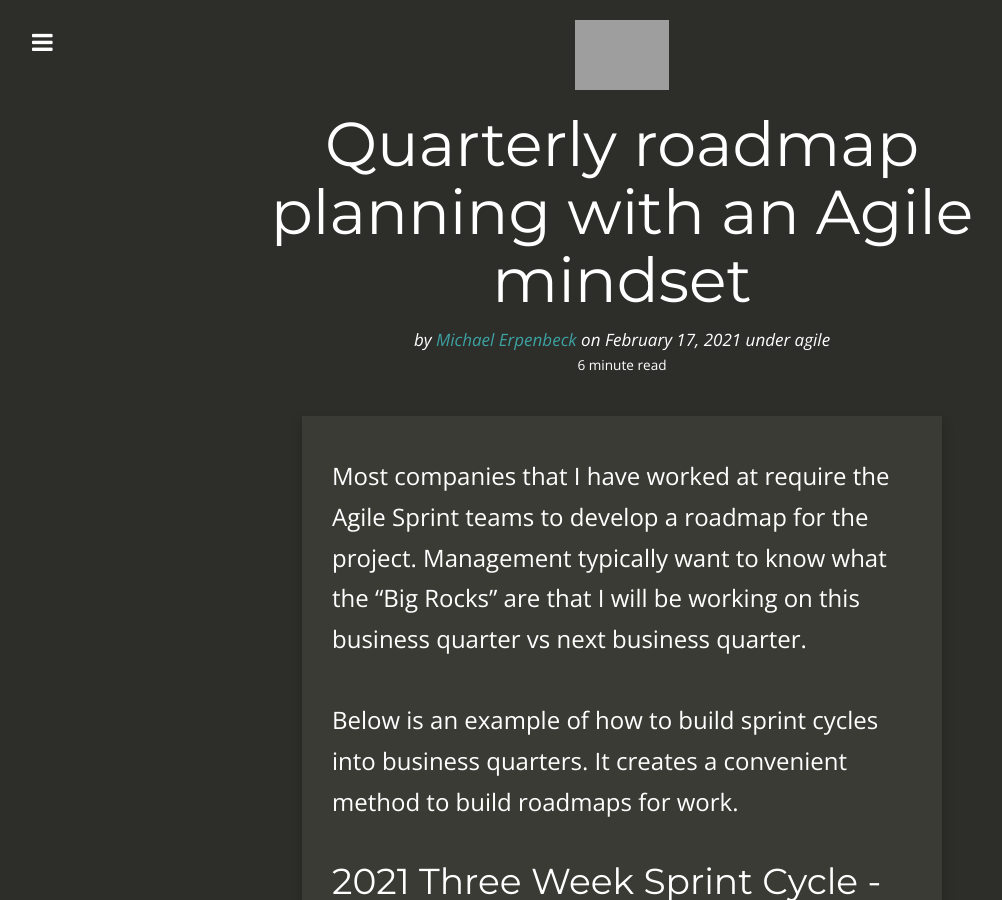
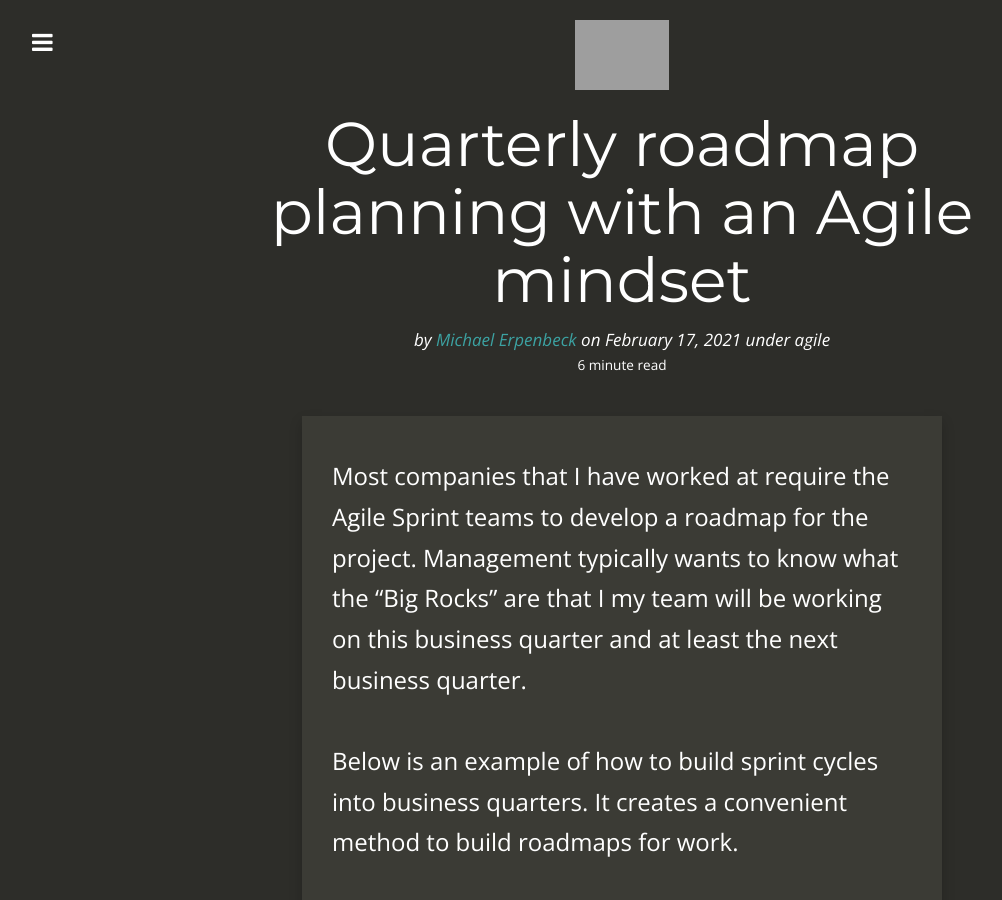
Before and after one commit to GitMje/gitmje.github.io, a Jekyll site: the page built from _posts/2021-02-17-agile-timelines.md, in a window 1280 px wide and 900 px high. Shown: the whole window, without its empty margins (18-1020 px from the left). Built offline with Jekyll 4.4.1, drawn with Linux system fonts in a browser that asks for light colours; nearby versions of some CDN libraries; grey boxes are pictures that could not be loaded.

Commit message:
Fix typos

```diff
--- a/_posts/2021-02-17-agile-timelines.md
+++ b/_posts/2021-02-17-agile-timelines.md
@@ -10,7 +10,7 @@ tags:
  - agile
 ---
 
-Most companies that I have worked at require the Agile Sprint teams to develop a roadmap for the project.  Management typically want to know what the "Big Rocks" are that I will be working on this business quarter vs next business quarter.
+Most companies that I have worked at require the Agile Sprint teams to develop a roadmap for the project.  Management typically wants to know what the "Big Rocks" are that I my team will be working on this business quarter and at least the next business quarter.
 
 Below is an example of how to build sprint cycles into business quarters.  It creates a convenient method to build roadmaps for work.
 
```
